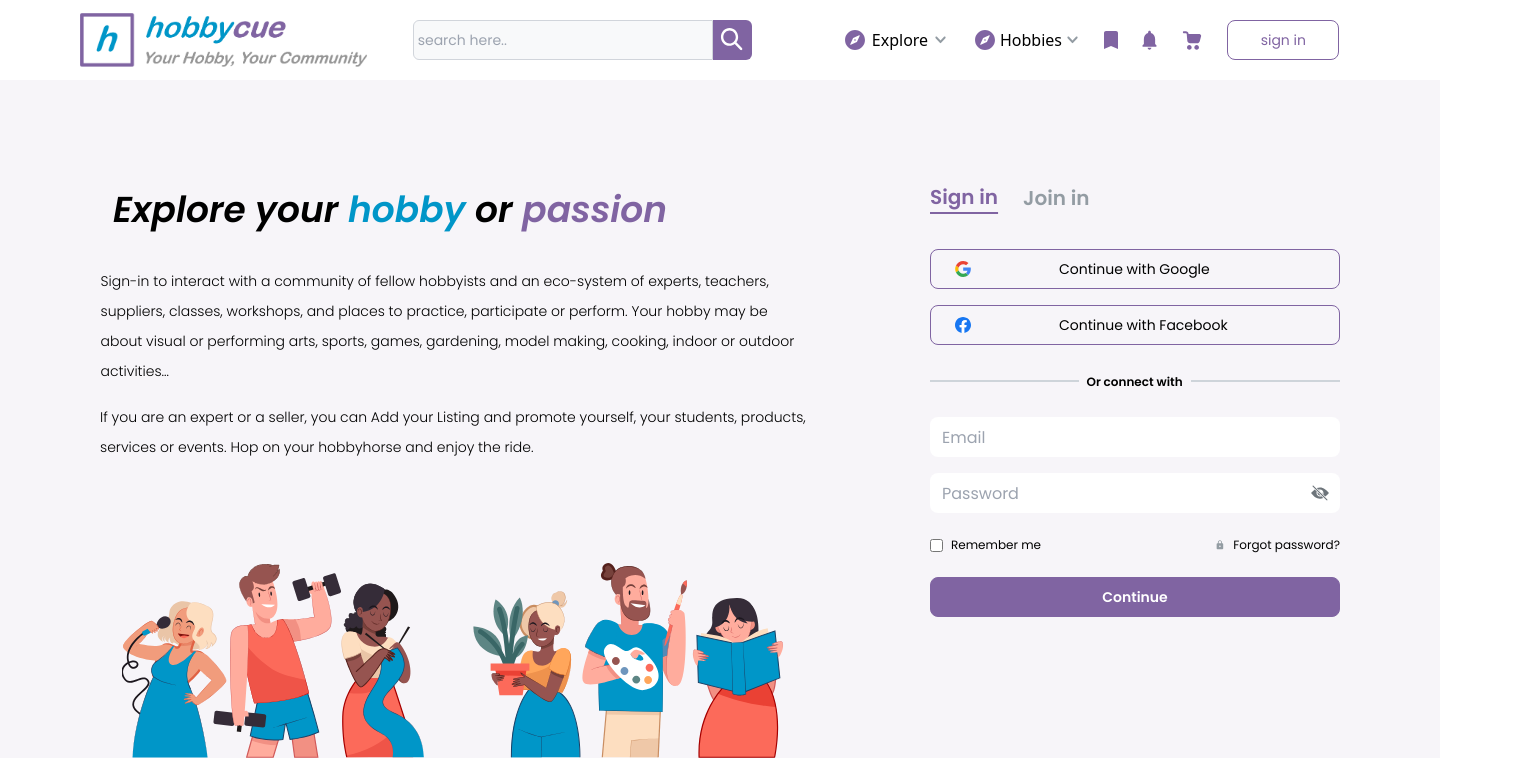
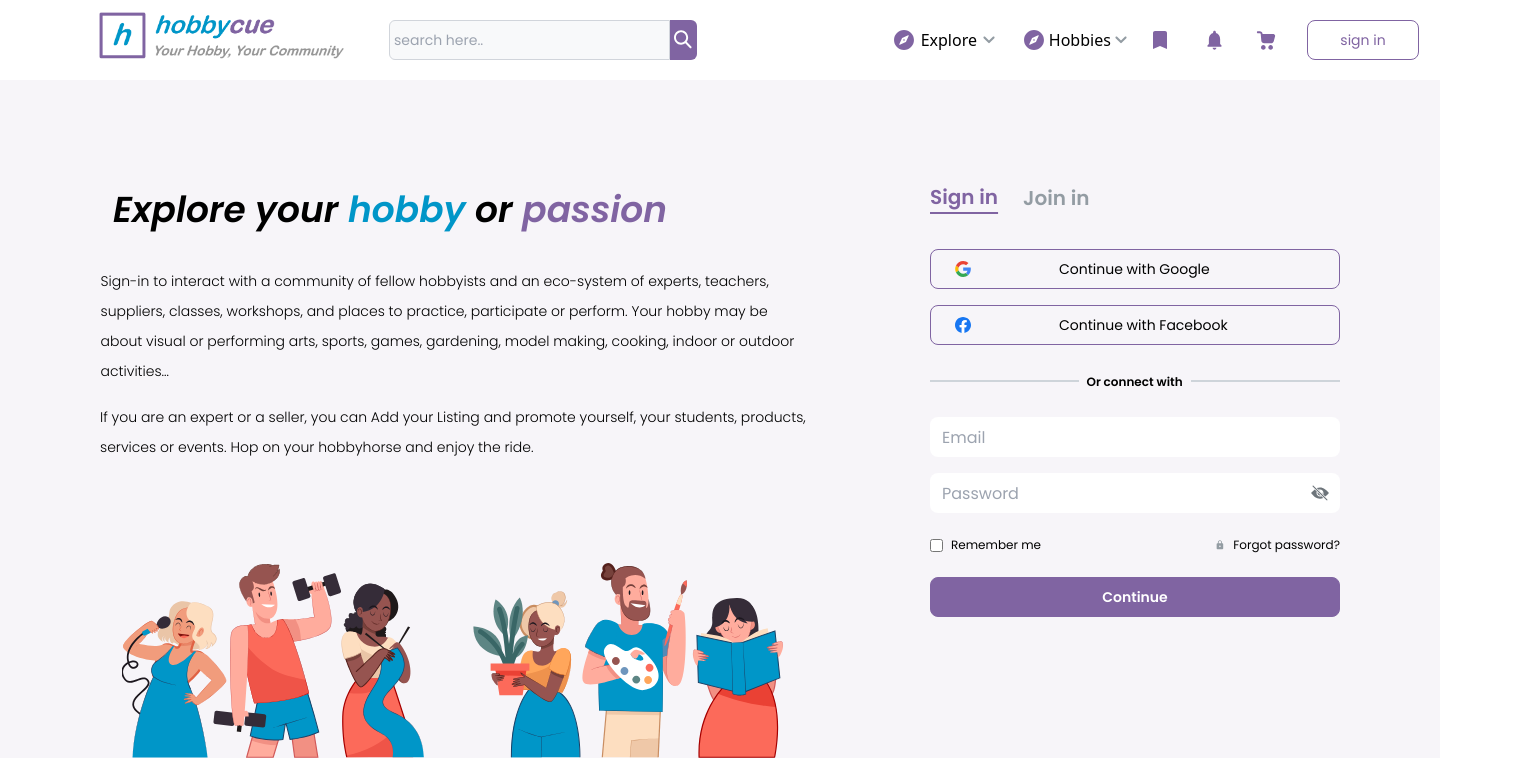
Before and after one commit to VivekBhardwaj25/React-Tailwind-Project, a React (Vite) app: page / in a window 1280 px wide. Shown: the top 784 px of the page, 1540 px wide, since content can reach past the window. Built offline with nearby package versions, Linux system fonts and the light colour scheme; the HTML template or start-up script is replaced by a standard one.

Commit message:
addedddded

```diff
--- a/src/components/Navbar/Navbar.jsx
+++ b/src/components/Navbar/Navbar.jsx
@@ -39,9 +39,10 @@ function Navbar() {
   return (
     <div
       id="home"
-      className="md:h-[80px] md:w-[1440px] md:mx-auto flex items-center justify-center w-[360px] h-[48px] mx-auto py-3 md:py-0"
+      className="md:h-[80px] md:w-[1540px] w-[370px] mx-auto flex items-center h-[48px] py-3 md:py-0 gap-x-4 justify-center"
     >
-      <div className="flex items-center">
+      <div className="flex px-3 md:px-0 w-full justify-around mx-auto">
+      <div className="flex items-center w-[600px]">
         <div className="md:w-[293px] md:h-[60px] my-[10px] w-[156.4px] h-[32px]">
           <img src={logo} alt="" />
         </div>
@@ -61,7 +62,7 @@ function Navbar() {
         </div>
       </div>
 
-      <div className="ml-[90px] flex items-center md:gap-x-[24px] gap-x-[8px]">
+      <div className="flex items-center md:gap-x-[24px]">
         <div className="hidden md:block relative group md:py-7">
           <div className="w-[107px] h-[24px] flex items-center justify-around ">
             <img src={group} alt="" className="size-[19.92px]" />
@@ -119,21 +120,21 @@ function Navbar() {
           </div>
         </div>
 
-        <div>
+        <div className="w-[30px]">
           <img
             src={bookmarks}
             alt=""
             className="w-[14px] h-[18px] hidden md:block"
           />
         </div>
-        <div className="h-[23px] w-[23px] bg-[#8064A2] rounded-full text-[#8064A2] fill-blue-500 flex justify-center items-center ml-[-10px] md:hidden block">
+        <div className="h-[22px] w-[26px] bg-[#8064A2] rounded-full text-[#8064A2] fill-blue-500 flex justify-center items-center ml-[-10px] md:hidden block">
           <img
             src={search}
             alt=""
-            className="h-[13px] w-[13px] bg-[#8064A2] bg-clip-text bg-transparent"
+            className="h-[12px] w-[12px] bg-[#8064A2] bg-clip-text bg-transparent"
           />
         </div>
-        <div>
+        <div className="md:w-[24px] w-[19px]">
           <img
             src={bellicon}
             alt=""
@@ -141,7 +142,7 @@ function Navbar() {
           />
         </div>
 
-        <div>
+        <div className="w-[28px]">
           <img
             src={shopycard}
             alt=""
@@ -161,6 +162,7 @@ function Navbar() {
           />
         </div>
       </div>
+      </div>
     </div>
   );
 }
```
